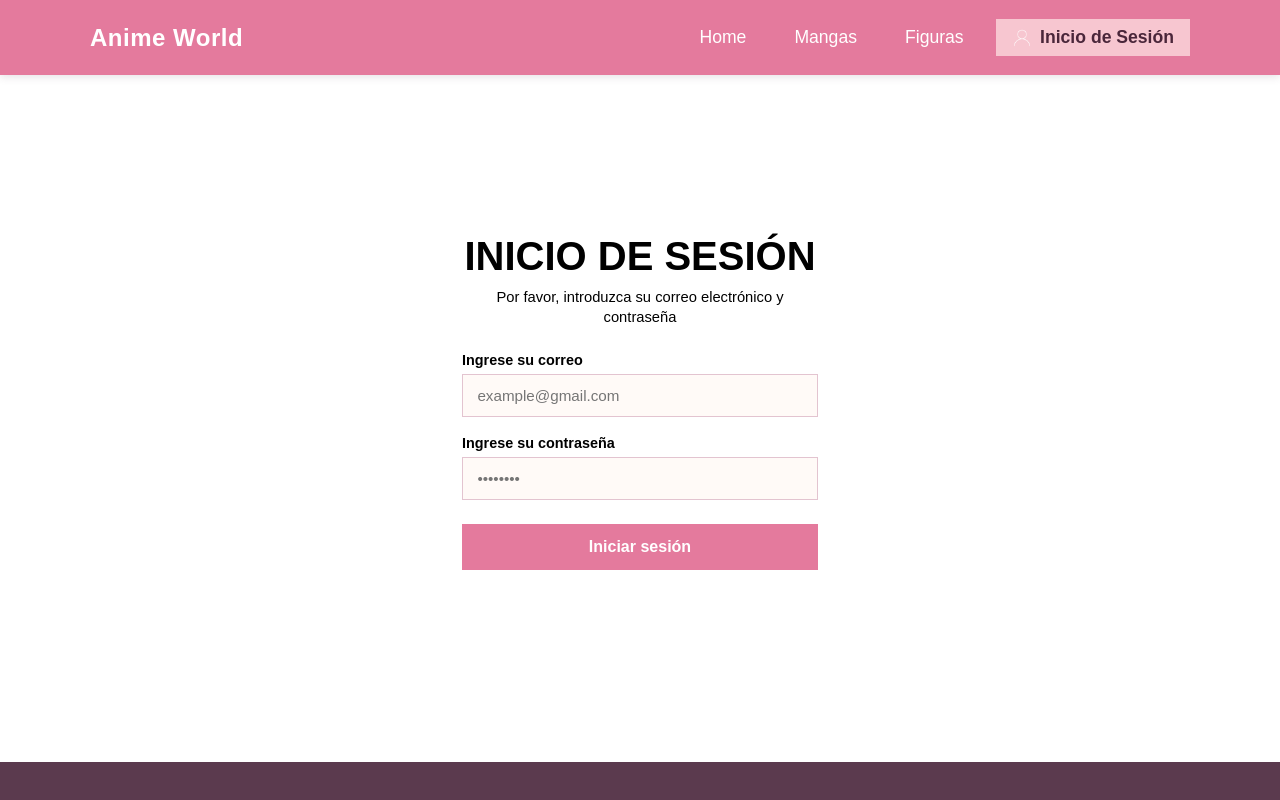
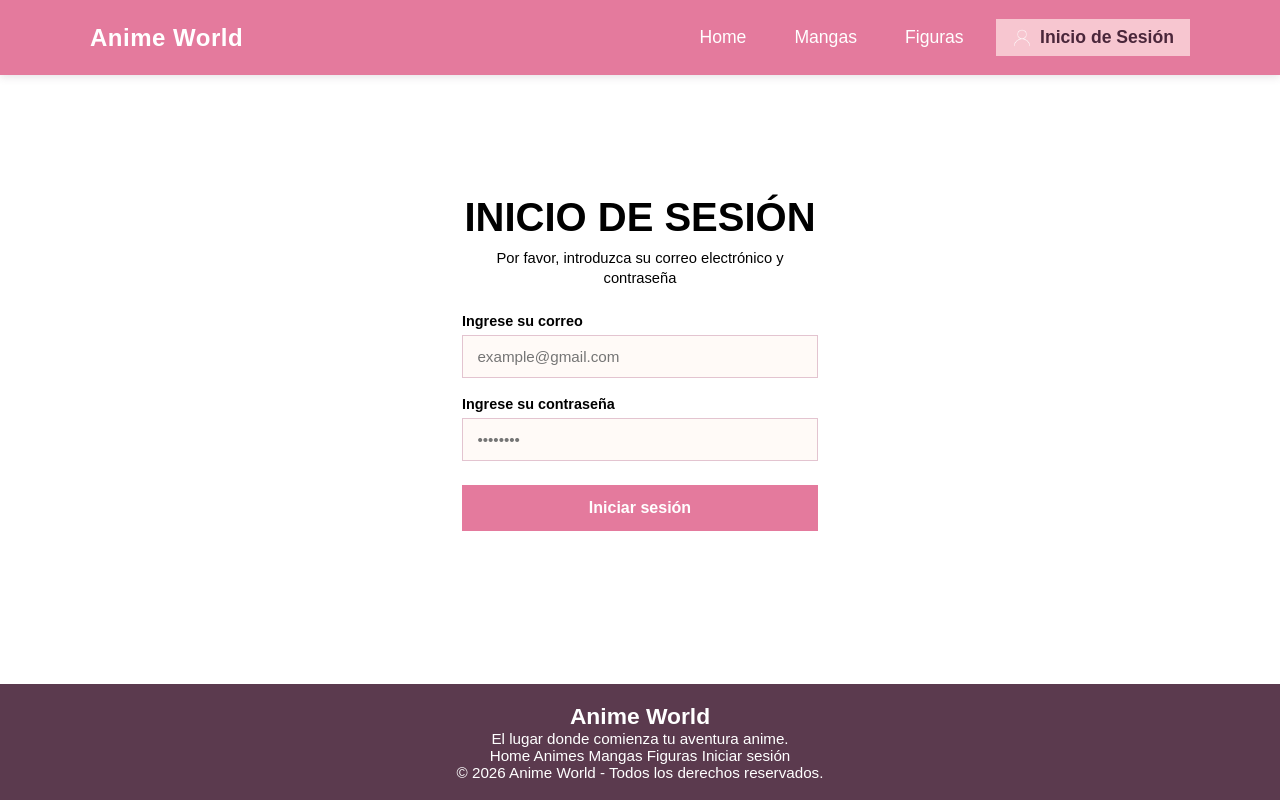
Before and after one commit to NicolasENV/Trabajo-final, a plain HTML site: page inicio-sesion.html in a window 1280 px wide. Drawn offline with Linux system fonts and the light colour scheme.

Commit message:
Se agrega el footer

```diff
--- a/inicio-sesion.html
+++ b/inicio-sesion.html
@@ -50,9 +50,16 @@
     </main>
 
     <footer class="footer">
-        <div class="contenedor">
-            <p></p>
+        <h2>Anime World</h2>
+        <p>El lugar donde comienza tu aventura anime.</p>
+        <div class="footer-enlaces">
+            <a href="index.html">Home</a>
+            <a href="#animes">Animes</a>
+            <a href="Manga/index.html">Mangas</a>
+            <a href="figuritas.html">Figuras</a>
+            <a href="inicio-sesion.html">Iniciar sesión</a>
         </div>
+        <p class="copyright">© 2026 Anime World - Todos los derechos reservados.</p>
     </footer>
 </body>
 </html>
```
